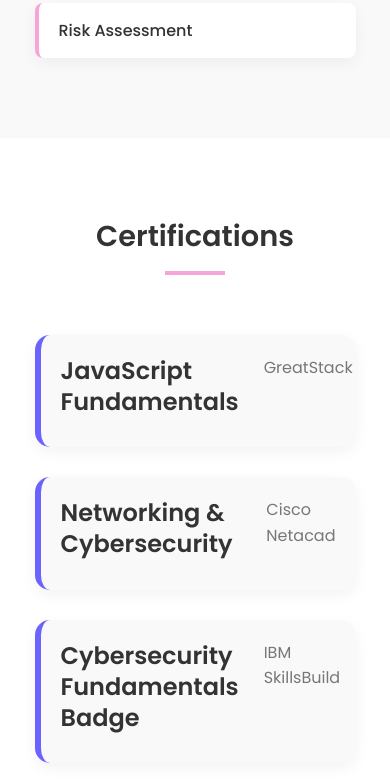
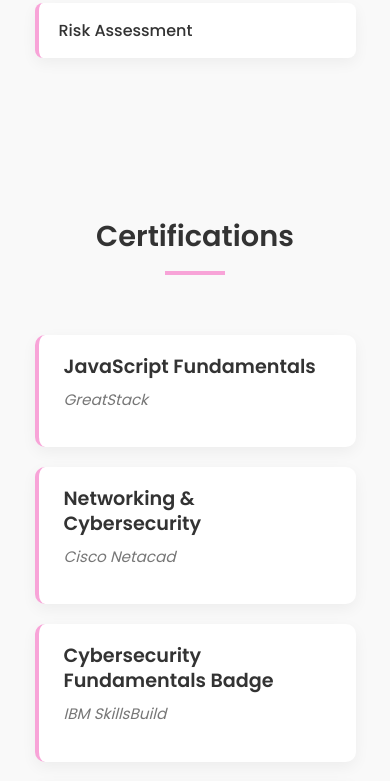
Before and after one commit to basikondajahnavi/basikondajahnavi.github.io, a plain HTML site: page index.html in a window 390 px wide. Shown: the part 5625-6406 px from the top of the page. Drawn offline with Linux system fonts and the light colour scheme.

Commit message:
Update style.css

```diff
--- a/style.css
+++ b/style.css
@@ -170,80 +170,42 @@ img {
 
 section {
   padding: 100px 0;
-}
-/* Certifications Section */
+}/* Certifications Section */
 .certifications {
-  background-color: var(--background);
+  background-color: var(--light-bg);
 }
 
 .certification-grid {
-  display: flex;
-  flex-direction: column;
-  gap: 30px;
-  max-width: 900px;
-  margin: 0 auto;
+  display: grid;
+  grid-template-columns: repeat(auto-fit, minmax(250px, 1fr));
+  gap: 20px;
+  margin-top: 40px;
 }
 
 .certification-item {
-  background-color: var(--light-bg);
-  padding: 30px;
-  border-radius: 15px;
+  background-color: var(--background);
+  padding: 20px 25px;
+  border-left: 4px solid var(--primary-color);
+  border-radius: 10px;
   box-shadow: var(--box-shadow);
-  border-left: 6px solid var(--secondary-color);
-  display: flex;
-  align-items: flex-start;
-  gap: 25px;
   transition: var(--transition);
 }
 
 .certification-item:hover {
   transform: translateY(-5px);
-  background-color: #f5f3ff;
-  box-shadow: 0 10px 30px rgba(0, 0, 0, 0.08);
+  background-color: #fff0fa;
 }
 
-.certification-icon {
-  font-size: 2.5rem;
-  color: var(--secondary-color);
-  min-width: 60px;
-  text-align: center;
+.certification-item h3 {
+  font-size: 1.2rem;
+  color: var(--text-color);
+  margin-bottom: 8px;
 }
 
-.certification-content h3 {
-  font-size: 1.4rem;
-  color: var(--text-color);
-  margin-bottom: 5px;
-}
-
-.certification-content h4 {
-  font-size: 1.1rem;
-  color: var(--primary-color);
-  margin-bottom: 10px;
-  font-weight: 500;
-}
-
-.certification-content p {
+.certification-item .issuer {
   font-size: 0.95rem;
   color: var(--light-text);
-  line-height: 1.6;
-  margin-bottom: 0;
-}
-
-/* Responsive */
-@media (max-width: 768px) {
-  .certification-item {
-    padding: 20px;
-  }
-}
-
-@media (max-width: 576px) {
-  .certification-content h3 {
-    font-size: 1.2rem;
-  }
-
-  .certification-content h4 {
-    font-size: 1rem;
-  }
+  font-style: italic;
 }
 
 /* Typography */
```
